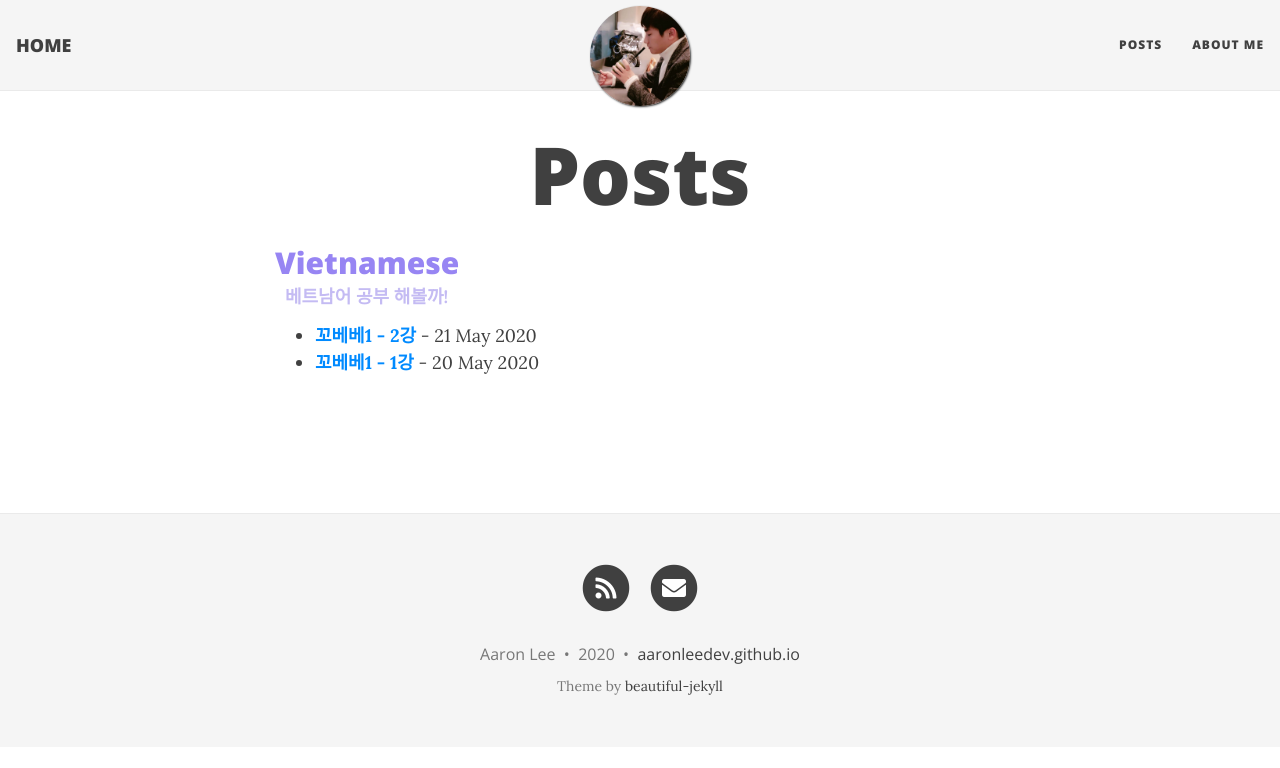
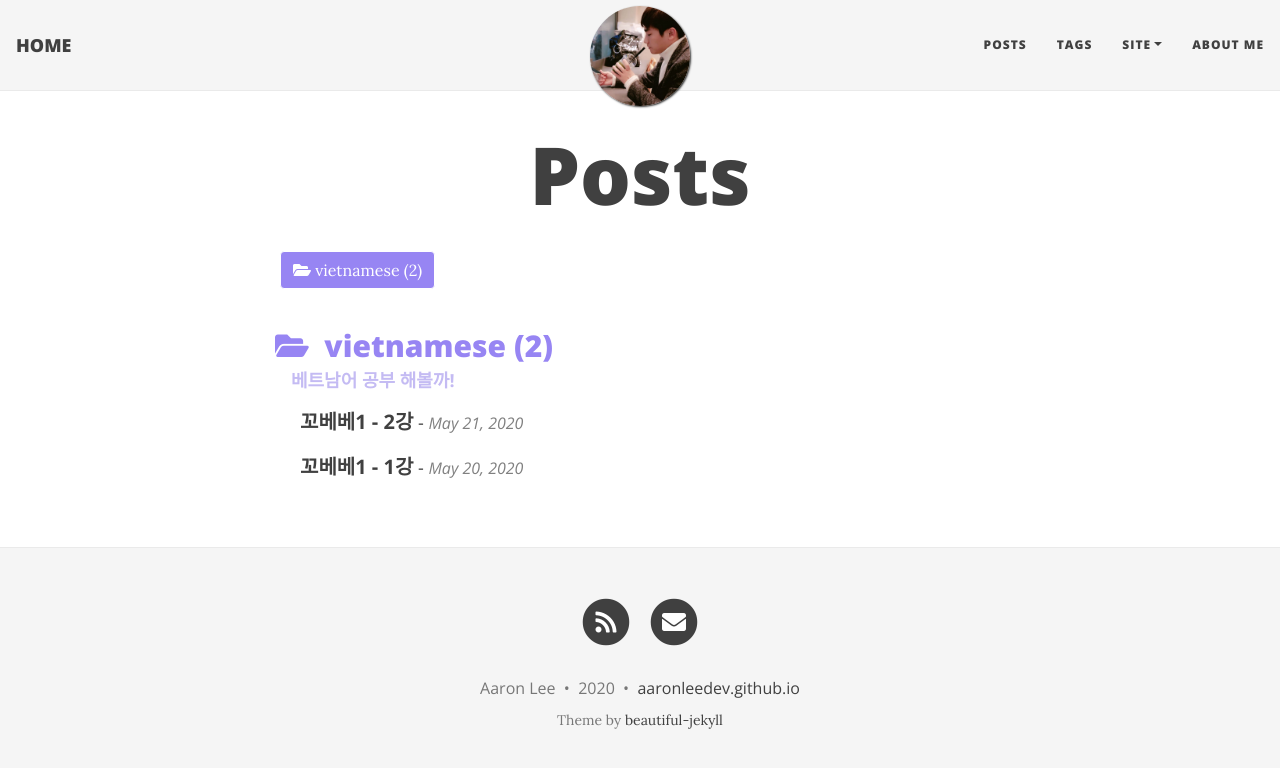
Before and after one commit to aaronleedev/aaronleedev.github.io, a Jekyll site: the page built from posts.html, in a window 1280 px wide. Shown: the top 768 px of the page. Built offline with Jekyll 4.4.1, drawn with Linux system fonts in a browser that asks for light colours; nearby versions of some CDN libraries.

Commit message:
add posts page and category function

```diff
--- a/_config.yml
+++ b/_config.yml
@@ -10,18 +10,19 @@ description:
 author: Aaron Lee
 
 # --- List of links in the navigation bar --- #
-
 navbar-links:
-# Category:
-#   - 베트남어: "posts"
   Posts: "posts"
+  Tags: "tags"
+  Site:
+    - naver: "https://www.naver.com/"
   About Me: "aboutme"
 
-# ---  Category descriptions (for archive pages) --- #
+# ---  Category descriptions --- #
 descriptions:
-  - cat: vietnamese
+  vietnamese:
+    name: "베트남어"
     desc: "베트남어 공부 해볼까!"
-    catcolor: "#9785f3"
+    color: "#9785f3"
     desccolor: "#c4bbf3"
 
 # --- Logo --- #
--- a/_includes/header.html
+++ b/_includes/header.html
@@ -30,14 +30,24 @@
           <h1>{% if page.title %}{{ page.title }}{% else %}<br/>{% endif %}</h1>
       {% if page.subtitle %}
         {% if include.type == "page" %}
-            <hr class="small">
-            <span class="{{ include.type }}-subheading">{{ page.subtitle }}</span>
+          <hr class="small">
+          <span class="{{ include.type }}-subheading">{{ page.subtitle }}</span>
       {% else %}
-      <h2 class="{{ include.type }}-subheading">{{ page.subtitle }}</h2>
+          <h2 class="{{ include.type }}-subheading">{{ page.subtitle }}</h2>
       {% endif %}
       {% endif %}
 
       {% if include.type == "post" %}
+          <span class="post-meta" style="font-family: 'Open Sans', 'Helvetica Neue', Helvetica, Arial, sans-serif;font-style: initial;">Categories :
+        {% for category in page.categories %}
+          {% if site.descriptions[category] %}
+          <a style="color: #EEE;" href="{{ '/posts' | relative_url }}#{{- category -}}" target="_self">{{ site.descriptions[category].name }}</a>
+          {% else %}
+            {{ category }}
+          {% endif %}
+        {% endfor %}
+          </span>
+          <br/>
           <span class="post-meta">Posted on {{ page.date | date: date_format }}</span>
           {% if page.readtime %}
             {% include readtime.html %}
--- /dev/null
+++ b/posts.html
@@ -0,0 +1,35 @@
+---
+layout: page
+title: 'Posts'
+---
+
+{% assign date_format = site.date_format | default: "%B %-d, %Y" %}
+
+{%- capture site_categories -%}
+    {%- for category in site.categories -%}
+        {{- category | first -}}{%- unless forloop.last -%},{%- endunless -%}
+    {%- endfor -%}
+{%- endcapture -%}
+{%- assign categories_list = site_categories | split:',' | sort -%}
+
+{%- for category in categories_list -%}
+    <a href="#{{- category -}}" class="btn btn-primary tag-btn" style="background-color: {{ site.descriptions[category].color }};border-color: #ffffff;"><i class="fas fa-folder-open" aria-hidden="true"></i>&nbsp;{{- category -}}&nbsp;({{site.categories[category].size}})</a>
+{%- endfor -%}
+
+<div id="full-tags-list">
+{%- for category in categories_list -%}
+    <h2 id="{{- category -}}" class="linked-section" style="color: {{ site.descriptions[category].color }};">
+        <i class="fas fa-folder-open" aria-hidden="true"></i>
+        &nbsp;{{- category -}}&nbsp;({{site.categories[category].size}})
+    </h2>
+    <p style="color: {{ site.descriptions[category].desccolor }};margin: -0.2rem 0 0.8rem 1.0rem;font-weight: bold;">{{ site.descriptions[category].desc }}</p>
+    <div class="post-list">
+        {%- for post in site.categories[category] -%}
+            <div class="tag-entry">
+                <a style="color: #404040;font-weight: bold;" href="{{ post.url | relative_url }}" target="_self">{{- post.title -}}</a> -
+                <time style="color: #808080;font-style: italic;font-size: 1rem;" datetime="{{- post.date | date_to_xmlschema -}}">{{- post.date | date: date_format -}}</time>
+            </div>
+        {%- endfor -%}
+    </div>
+{%- endfor -%}
+</div>
--- a/posts.md
+++ /dev/null
@@ -1,29 +0,0 @@
----
-layout: page
-title: Posts
-subtitle:
----
-
-{% for category in site.categories %}
-  {% capture cat %}{{ category | first }}{% endcapture %}
-  {% for desc in site.descriptions %}
-    {% if desc.cat == cat %}
-  <h2 id="{{cat}}" style="color: {{ desc.catcolor }}">{{ cat | capitalize }}</h2>
-  <p class="desc" style="margin: -4px 0px 12px 10px;font-size: 18px;font-weight: bold;color: {{ desc.desccolor }}">{{ desc.desc }}</p>
-    {% else %}
-  <h2 id="{{cat}}" style="">{{ cat | capitalize }}</h2>
-    {% endif %}
-  {% endfor %}
-  <ul class="posts-list">
-  {% for post in site.categories[cat] %}
-    <li>
-      <strong>
-        <a href="{{ post.url | prepend: site.baseurl }}">{{ post.title }}</a>
-      </strong>
-      <span class="post-date">- {{ post.date | date_to_long_string }}</span>
-    </li>
-  {% endfor %}
-  </ul>
-  {% if forloop.last == false %}<hr>{% endif %}
-{% endfor %}
-<br>
```
Also changed, not shown: _layouts/home.html (+16 -3 lines), _posts/2020-05-20-vietnamese.md (+1 -1 lines), _posts/2020-05-21-vietnamese.md (+1 -1 lines), tags.html (+4 -6 lines).
